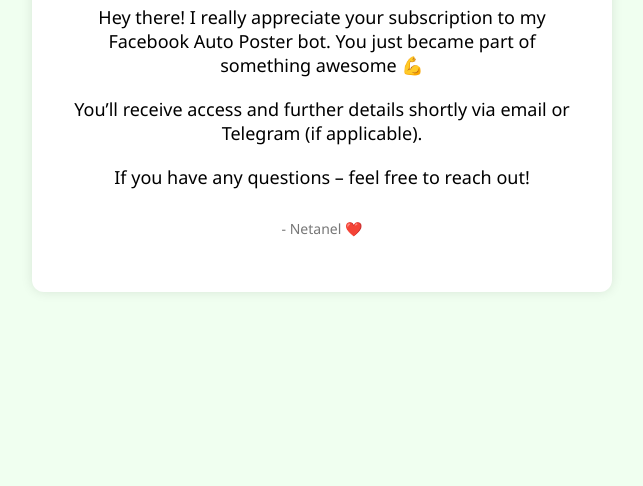
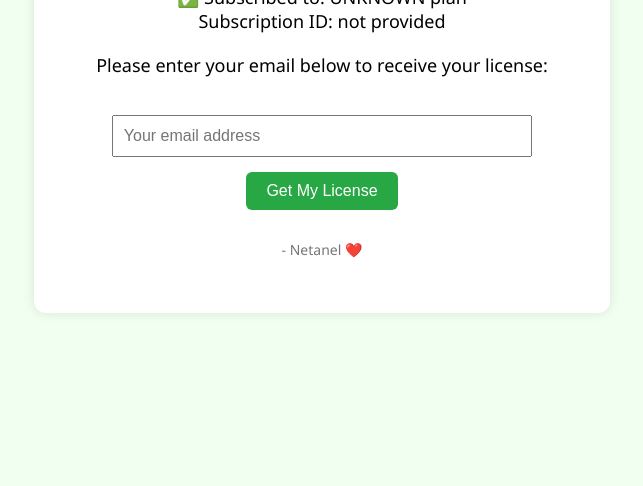
Before and after one commit to netanel1993/bot, a plain HTML site: page thankyou.html in a window 1280 px wide. Shown: the part 314-800 px from the top of the page, without its empty margins (318-961 px from the left). Drawn offline with Linux system fonts and the light colour scheme.

Commit message:
Update thankyou.html

```diff
--- a/thankyou.html
+++ b/thankyou.html
@@ -34,15 +34,62 @@
       color: #777;
       margin-top: 30px;
     }
+    input[type="email"] {
+      padding: 10px;
+      width: 80%;
+      margin-top: 20px;
+      font-size: 16px;
+    }
+    button {
+      margin-top: 15px;
+      padding: 10px 20px;
+      font-size: 16px;
+      background-color: #28a745;
+      color: white;
+      border: none;
+      border-radius: 6px;
+      cursor: pointer;
+    }
   </style>
 </head>
 <body>
   <div class="box">
     <h1>Thank you for your support! 🙏</h1>
-    <p>Hey there! I really appreciate your subscription to my Facebook Auto Poster bot. You just became part of something awesome 💪</p>
-    <p>You’ll receive access and further details shortly via email or Telegram (if applicable).</p>
-    <p>If you have any questions – feel free to reach out!</p>
+    <p id="summary">We appreciate your subscription.</p>
+    <p>Please enter your email below to receive your license:</p>
+    <input type="email" id="email" placeholder="Your email address" required />
+    <br>
+    <button onclick="submitEmail()">Get My License</button>
     <p class="small">- Netanel ❤️</p>
   </div>
+
+  <script>
+    const params = new URLSearchParams(window.location.search);
+    const plan = params.get('plan') || 'unknown';
+    const subscriptionID = params.get('subscriptionID') || 'not provided';
+
+    document.getElementById("summary").innerText = `✅ Subscribed to: ${plan.toUpperCase()} plan\nSubscription ID: ${subscriptionID}`;
+
+    function submitEmail() {
+      const email = document.getElementById('email').value;
+      if (!email || !email.includes('@')) {
+        alert('Please enter a valid email.');
+        return;
+      }
+
+      // Placeholder for POST request to your server (Flask backend)
+      alert(`✅ License request sent for ${email}\nPlan: ${plan}\nSubscription ID: ${subscriptionID}`);
+
+      // Example POST call to backend
+      /* fetch('https://your-server.com/generate_license', {
+        method: 'POST',
+        headers: { 'Content-Type': 'application/json' },
+        body: JSON.stringify({ email, plan, subscriptionID })
+      })
+      .then(response => response.json())
+      .then(data => alert('📩 License sent to your email!'))
+      .catch(error => alert('Error sending license.')); */
+    }
+  </script>
 </body>
 </html>
```
